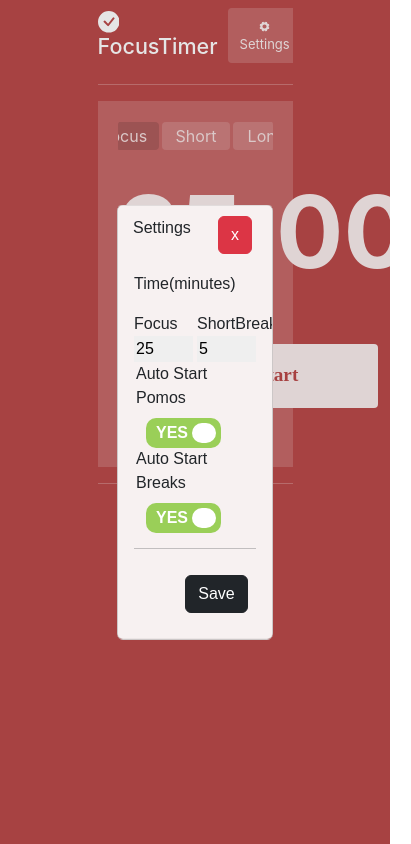
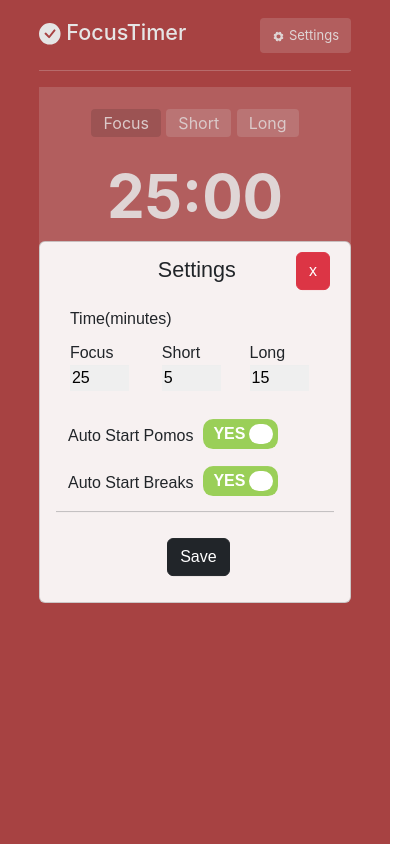
Before and after one commit to parthivsai/FocusTimer, a React (Create React App) app: page / in a window 390 px wide. Both pictures are taken after a click on the button "Settings". Shown: the whole page, 411 px wide, since content can reach past the window. Built offline with nearby package versions, Linux system fonts and the light colour scheme; the HTML template or start-up script is replaced by a standard one.

Commit message:
Made it responsive

```diff
--- a/src/Components/Home/Home.css
+++ b/src/Components/Home/Home.css
@@ -295,3 +295,56 @@
   margin: auto;
   width: 100%;
 }
+
+@media (max-width: 720px) {
+  .outerContainer {
+    margin-left: 10%;
+    margin-right: 10%;
+    color: white;
+    padding-top: 2%;
+    padding-bottom: 2%;
+  }
+  .FocusStart {
+    width: 60%;
+    margin-left: 20%;
+  }
+  .ShortStart {
+    width: 60%;
+    margin-left: 20%;
+  }
+  .LongStart {
+    width: 60%;
+    margin-left: 20%;
+  }
+  .nextButton {
+    margin-left: 10px;
+  }
+  .Time {
+    font-size: 60px;
+    font-weight: bold;
+    margin-top: 20px;
+  }
+
+  .TopContainer {
+    margin-bottom: 0px !important;
+    padding-top: 10px;
+  }
+  .IconName {
+    margin-top: 2px;
+  }
+}
+
+@media (max-width: 345px) {
+  .FocusStart {
+    width: 60%;
+    margin-left: 10%;
+  }
+  .ShortStart {
+    width: 60%;
+    margin-left: 10%;
+  }
+  .LongStart {
+    width: 60%;
+    margin-left: 10%;
+  }
+}
--- a/src/Components/Home/Home.js
+++ b/src/Components/Home/Home.js
@@ -1,4 +1,4 @@
-import { useState, useEffect } from "react";
+import { useState, useEffect, useRef } from "react";
 
 // using react-dom createPortal for Settings Page and Task Finished Page
 import { createPortal } from "react-dom";
@@ -59,6 +59,9 @@ const Home = () => {
   const [focusLength, setFocusLength] = useState(25);
   const [shortLength, setShortLength] = useState(5);
   const [longLength, setLongLength] = useState(15);
+
+  // Getting window size for dynamic text changes based on screen size
+  const windowSize = useRef([window.innerWidth, window.innerHeight]);
 
   // Adding new Todos which are coming from AddTodo component
   const handleTodo = (todo, value) => {
@@ -411,7 +414,7 @@ const Home = () => {
 
         {/* Title and Settings Section */}
         <div className="TopContainer">
-          <div>
+          <div className="IconName">
             <h4>
               <BsFillCheckCircleFill /> FocusTimer
             </h4>
@@ -450,10 +453,11 @@ const Home = () => {
                   Focus
                 </button>
                 <button className={shortButton} onClick={handleShortClick}>
-                  Short Break
+                  {console.log(windowSize.current[0])}
+                  {windowSize.current[0] < 720 ? "Short" : "Short Break"}
                 </button>
                 <button className={longButton} onClick={handleLongClick}>
-                  Long Break
+                  {windowSize.current[0] < 720 ? "Long" : "Long Break"}
                 </button>
               </div>
               <h1 className="Time">
--- a/src/Components/Settings/Settings.css
+++ b/src/Components/Settings/Settings.css
@@ -34,12 +34,22 @@
 
 .settingsText {
   float: left;
-  margin-left: 15px;
+  margin-left: 38%;
   margin-top: 10px;
+  text-align: center;
 }
 
 .FocusInput {
+  margin: 10px;
   margin-left: 0px;
+}
+
+.shortInput {
+  margin: 10px;
+}
+
+.longInput {
+  margin: 10px;
 }
 
 .BottomSection {
@@ -65,3 +75,44 @@
   background-color: rgba(0, 0, 0, 0.7);
   z-index: 10;
 }
+
+.TimeText {
+  padding: 0;
+  margin-bottom: 0;
+}
+
+@media (max-width: 720px) {
+  .card {
+    min-width: 80% !important;
+  }
+  .toggleSwitches {
+    padding-top: 10px;
+    margin-left: 0%;
+  }
+  .autopomo {
+    margin-bottom: 10px !important;
+  }
+  .saveButton {
+    margin-left: 40%;
+  }
+  .FocusInput {
+    margin-left: 5%;
+  }
+  .shortInput {
+    margin-left: 1px;
+  }
+  .longInput {
+    margin-left: 1px;
+  }
+  .InputContainer {
+    margin-top: 0;
+  }
+  .TimeText {
+    margin-left: 5%;
+    padding: 0;
+    margin-bottom: 0;
+  }
+  .settingsText {
+    margin-top: 15px;
+  }
+}
--- a/src/Components/Settings/Settings.js
+++ b/src/Components/Settings/Settings.js
@@ -40,7 +40,7 @@ const Settings = (props) => {
       <div className="overLay" />
       <div className="card">
         <div className="card-head">
-          <p className="settingsText">Settings</p>
+          <h4 className="settingsText">Settings</h4>
           <button
             className="btn btn-danger closeButton"
             onClick={props.onClose}
@@ -50,7 +50,7 @@ const Settings = (props) => {
         </div>
         <div className="card-body">
           <div className="TopSection">
-            <p>Time(minutes)</p>
+            <p className="TimeText">Time(minutes)</p>
             <div className="InputContainer">
               <div className="FocusInput">
                 Focus{" "}
@@ -63,8 +63,8 @@ const Settings = (props) => {
                   onChange={handleFocusLength}
                 />
               </div>
-              <div>
-                ShortBreak{" "}
+              <div className="shortInput">
+                Short{" "}
                 <input
                   type="number"
                   min="5"
@@ -74,8 +74,8 @@ const Settings = (props) => {
                   onChange={handleShortLength}
                 />
               </div>
-              <div>
-                LongBreak{" "}
+              <div className="longInput">
+                Long{" "}
                 <input
                   type="number"
                   min="15"
@@ -87,16 +87,20 @@ const Settings = (props) => {
               </div>
             </div>
             <div className="toggleSwitches">
+              <div className="autopomo">
                 <ToggleSwitch
                   label="Auto Start Pomos"
                   defaultValue={autoPomo}
                   isChecked={handleAutoPomo}
                 />
+              </div>
+              <div className="autobreak">
                 <ToggleSwitch
                   label="Auto Start Breaks"
                   defaultValue={autoBreak}
                   isChecked={handleAutoBreak}
                 />
+              </div>
             </div>
           </div>
           <hr />
--- a/src/Components/TasksFinished/TasksFinished.css
+++ b/src/Components/TasksFinished/TasksFinished.css
@@ -5,7 +5,7 @@
   margin-bottom: 0vh;
   justify-content: center;
   background-color: black;
-  padding: 20px;
+  height: 60% !important;
 }
 
 .headingText {
@@ -40,3 +40,11 @@
   background-color: rgba(0, 0, 0, 0.1);
   z-index: 10;
 }
+
+@media (max-width: 720px) {
+  .task {
+    height: auto;
+    padding: 10%;
+    padding-bottom: 20%;
+  }
+}
--- a/src/Components/TasksFinished/TasksFinished.js
+++ b/src/Components/TasksFinished/TasksFinished.js
@@ -56,14 +56,14 @@ const TasksFinished = (props) => {
               href="https://github.com/parthivsai?tab=repositories"
               target="_blank"
             >
-              <AiOutlineGithub color="black" size={20} />
+              <AiOutlineGithub color="black" size={25} />
             </a>
             <a
               href="https://www.linkedin.com/in/parthivsai"
               target="_blank"
               className="linkedIn"
             >
-              <AiFillLinkedin color="black" size={20} />
+              <AiFillLinkedin color="black" size={25} />
             </a>
           </div>
         </div>
```
Lines whose indentation alone changed are shown as unchanged.
